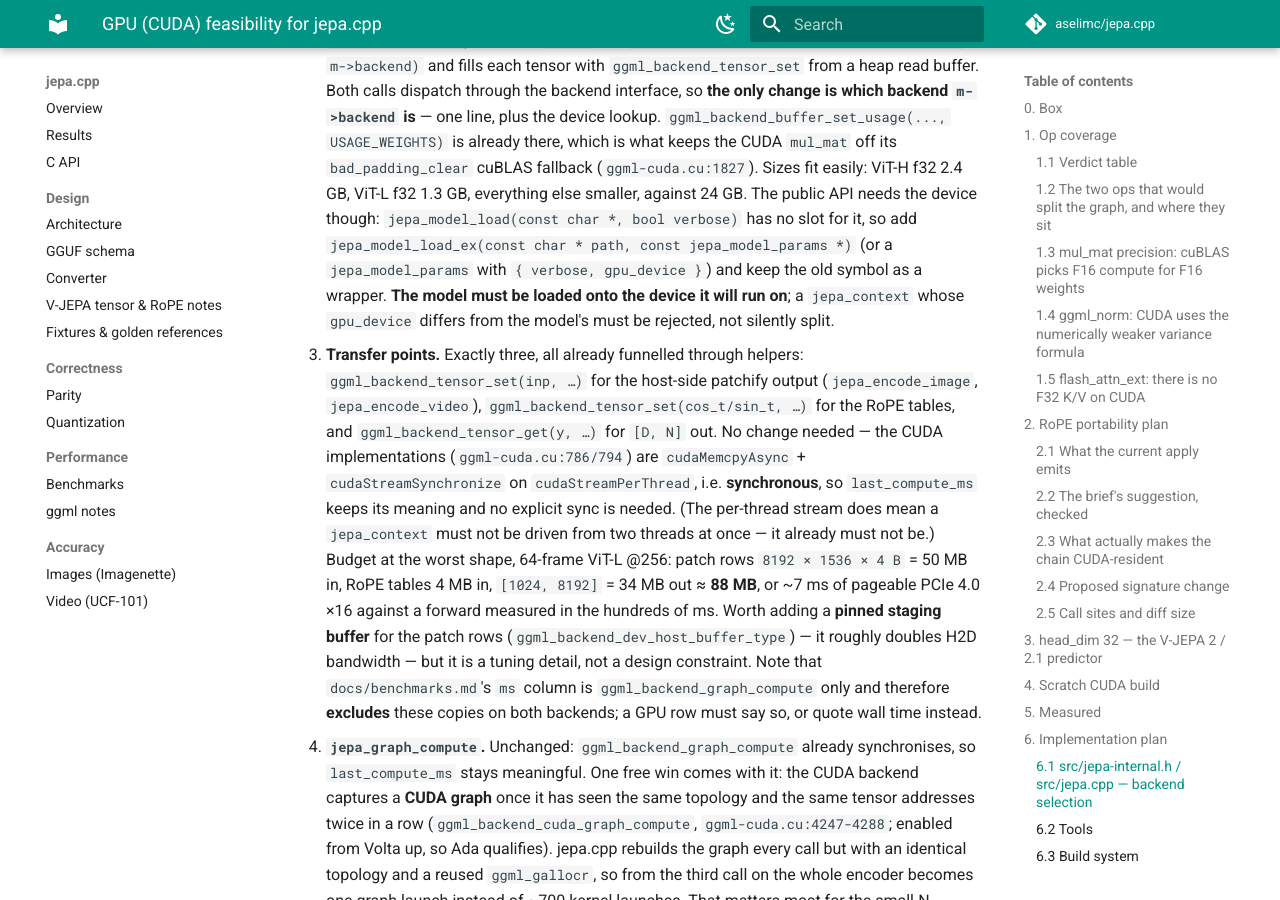
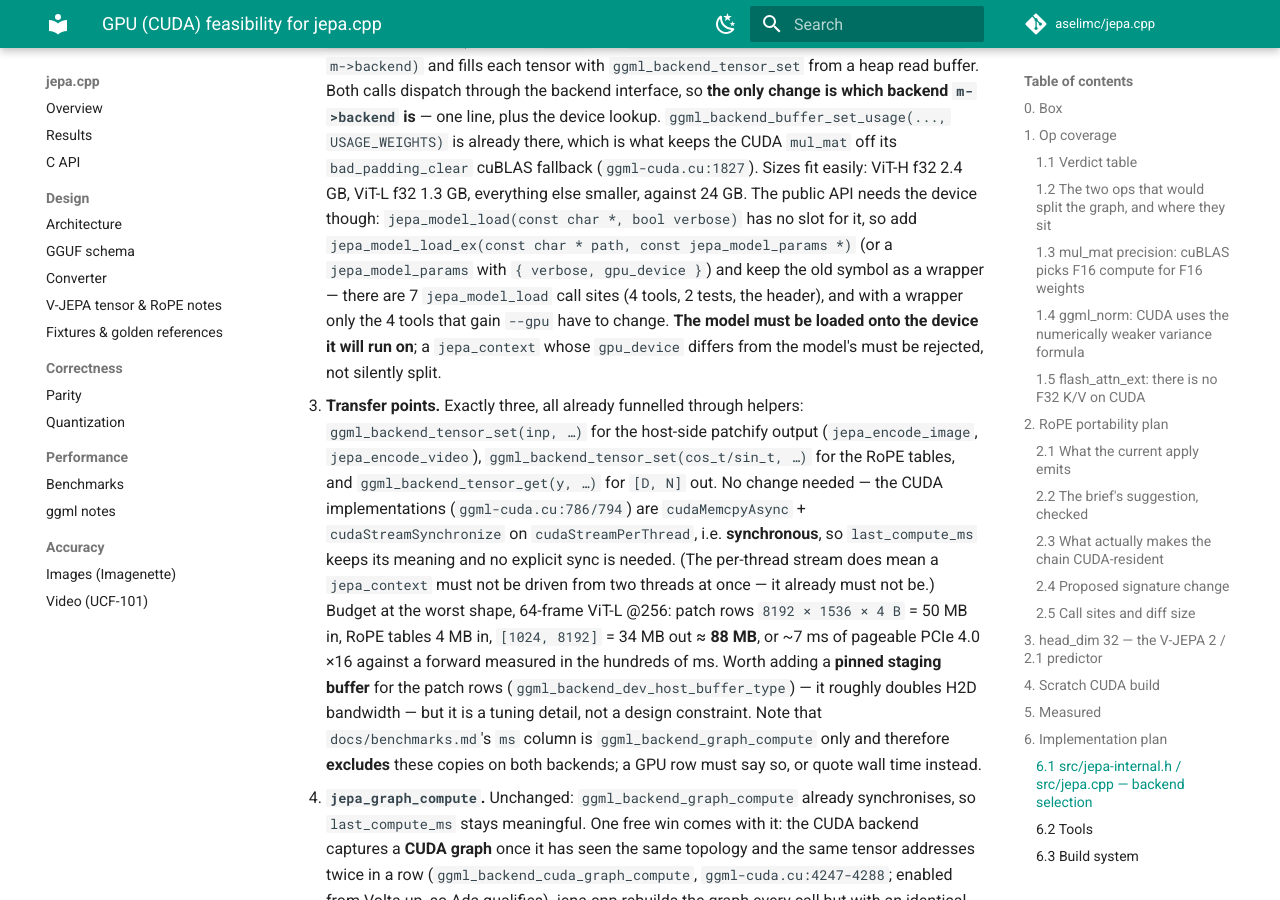
Before and after one commit to aselimc/jepa.cpp, an MkDocs documentation site: the page built from docs/gpu-notes.md, in a window 1280 px wide and 900 px high, scrolled down 12308 px. Built offline with MkDocs 1.6.1 and Material for MkDocs 9.7.7, drawn with Linux system fonts in a browser that asks for light colours; comment, search, counter and statistics services are not loaded.

Commit message:
docs/gpu-notes.md: 7 jepa_model_load call sites, only 4 need to change

```diff
--- a/docs/gpu-notes.md
+++ b/docs/gpu-notes.md
@@ -382,7 +382,9 @@ loud failure (`ggml_backend_graph_compute` returns an error) instead of a silent
    Sizes fit easily: ViT-H f32 2.4 GB, ViT-L f32 1.3 GB, everything else smaller, against 24 GB.
    The public API needs the device though: `jepa_model_load(const char *, bool verbose)` has no
    slot for it, so add `jepa_model_load_ex(const char * path, const jepa_model_params *)` (or a
-   `jepa_model_params` with `{ verbose, gpu_device }`) and keep the old symbol as a wrapper.
+   `jepa_model_params` with `{ verbose, gpu_device }`) and keep the old symbol as a wrapper — there
+   are 7 `jepa_model_load` call sites (4 tools, 2 tests, the header), and with a wrapper only the
+   4 tools that gain `--gpu` have to change.
    **The model must be loaded onto the device it will run on**; a `jepa_context` whose
    `gpu_device` differs from the model's must be rejected, not silently split.
 3. **Transfer points.** Exactly three, all already funnelled through helpers:
```
